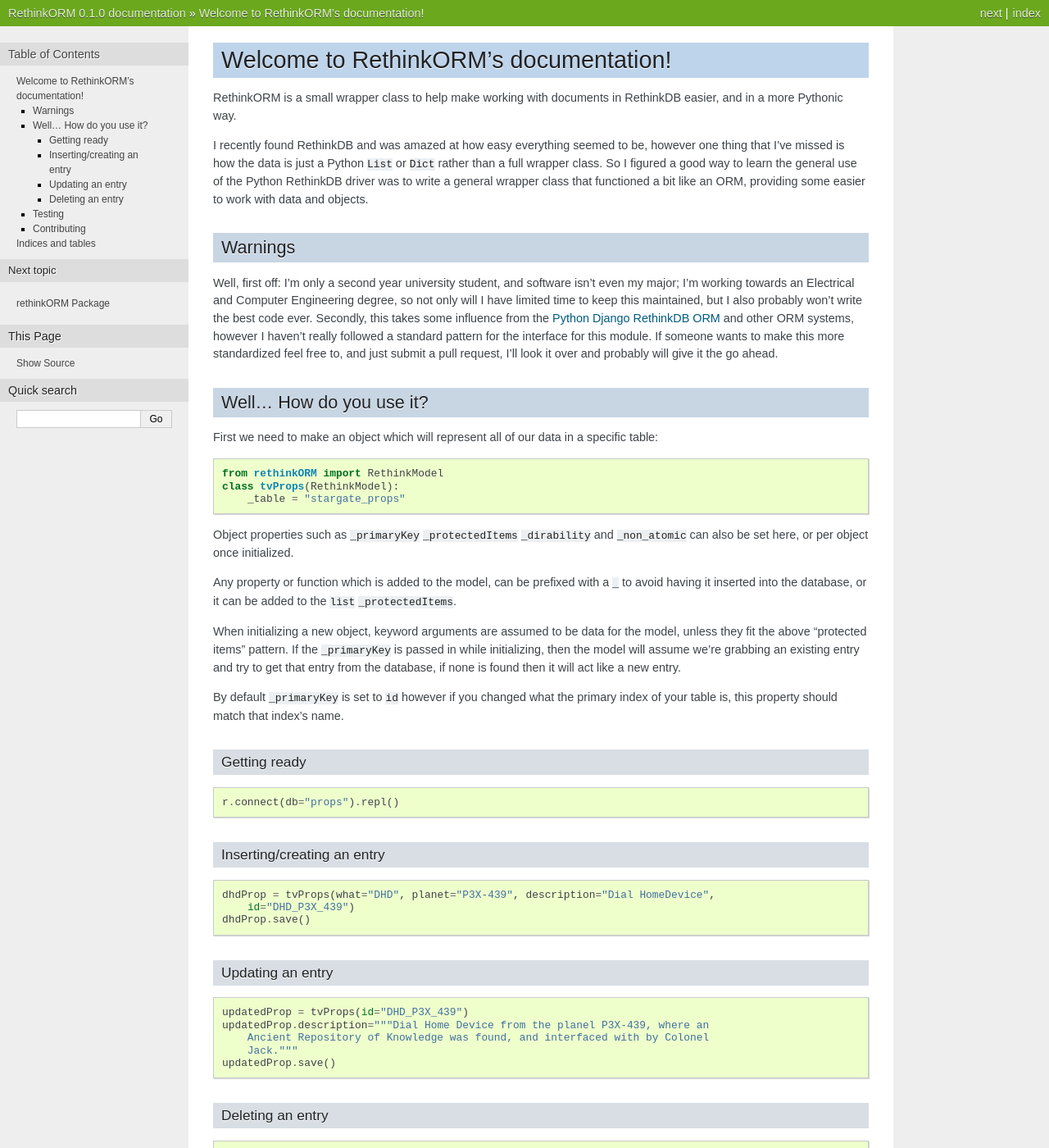
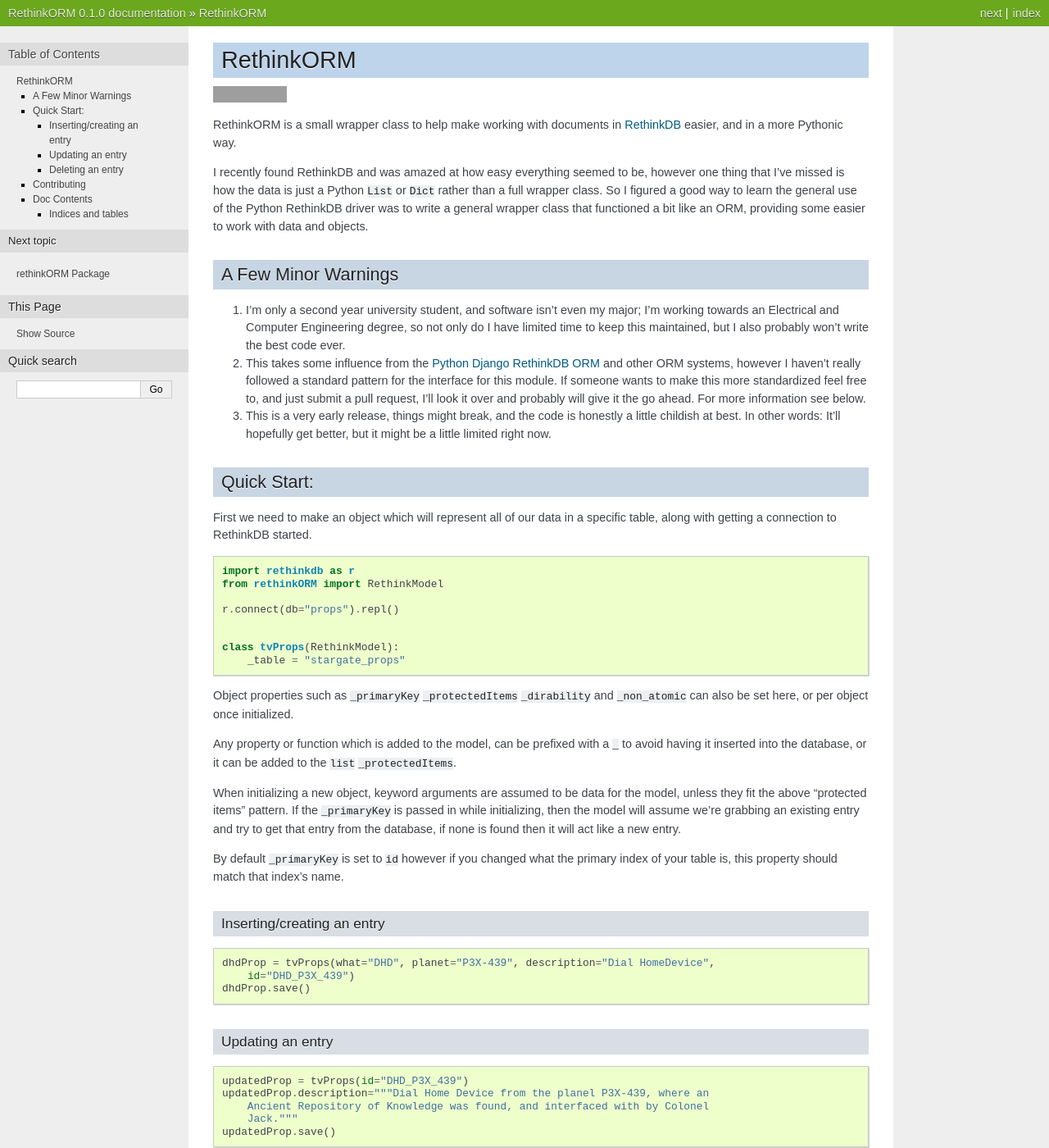
Before and after one commit to JoshAshby/pyRethinkORM, a Sphinx documentation site: the page built from docs/index.rst, in a window 1280 px wide and 1400 px high. Shown: the whole window at 82% size. Built offline with Sphinx 7.4.7, drawn with Linux system fonts in a browser that asks for light colours; some of the changed text lies outside the part shown; grey boxes are pictures that could not be loaded.

Commit message:
update docs a little

```diff
--- a/docs/index.rst
+++ b/docs/index.rst
@@ -3,11 +3,14 @@
    You can adapt this file completely to your liking, but it should at least
    contain the root `toctree` directive.
 
-Welcome to RethinkORM's documentation!
-======================================
+RethinkORM
+==========
+
+.. image:: https://secure.travis-ci.org/JoshAshby/pyRethinkORM.png?branch=master
+        :target: http://travis-ci.org/JoshAshby/pyRethinkORM
 
 RethinkORM is a small wrapper class to help make working with documents in
-RethinkDB easier, and in a more Pythonic way.
+`RethinkDB <http://www.rethinkdb.com/>`__ easier, and in a more Pythonic way.
 
 I recently found RethinkDB and was amazed at how easy everything seemed
 to be, however one thing that I've missed is how the data is just a
@@ -16,29 +19,37 @@
 driver was to write a general wrapper class that functioned a bit like
 an ORM, providing some easier to work with data and objects.
 
-Warnings
---------
+A Few Minor Warnings
+--------------------
 
-Well, first off: I'm only a second year university student, and software
-isn't even my major; I'm working towards an Electrical and Computer
-Engineering degree, so not only will I have limited time to keep this
-maintained, but I also probably won't write the best code ever.
-Secondly, this takes some influence from the `Python Django RethinkDB
-ORM <https://github.com/dparlevliet/rwrapper>`__ and other ORM systems,
-however I haven't really followed a standard pattern for the interface
-for this module. If someone wants to make this more standardized feel
-free to, and just submit a pull request, I'll look it over and probably
-will give it the go ahead.
+#. I'm only a second year university student, and software
+   isn't even my major; I'm working towards an Electrical and Computer
+   Engineering degree, so not only do I have limited time to keep this
+   maintained, but I also probably won't write the best code ever.
+#. This takes some influence from the `Python Django RethinkDB
+   ORM <https://github.com/dparlevliet/rwrapper>`__ and other ORM systems,
+   however I haven't really followed a standard pattern for the interface
+   for this module. If someone wants to make this more standardized feel
+   free to, and just submit a pull request, I'll look it over and probably
+   will give it the go ahead. For more information see below.
+#. This is a very early release, things might break, and the code is honestly a
+   little childish at best. In other words: It'll hopefully get better, but it
+   might be a little limited right now.
 
-Well... How do you use it?
--------------------------
+Quick Start:
+------------
 
 First we need to make an object which will represent all of our data in
-a specific table:
+a specific table, along with getting a connection to RethinkDB started.
 
 ::
 
+    import rethinkdb as r
     from rethinkORM import RethinkModel
+
+    r.connect(db="props").repl()
+
+
     class tvProps(RethinkModel):
         _table = "stargate_props"
 
@@ -60,12 +71,6 @@
 the primary index of your table is, this property should match that
 index's name.
 
-Getting ready
-~~~~~~~~~~~~~
-
-::
-
-    r.connect(db="props").repl()
 
 Inserting/creating an entry
 ~~~~~~~~~~~~~~~~~~~~~~~~~~~
@@ -95,45 +100,19 @@
     oldProp = tvProps(id="DHD_P3X_439")
     oldProp.delete()
 
-Testing
--------
-
-To get started and make sure this all works, please make sure you have
-Python `nose <https://github.com/nose-devs/nose>`__ installed.
-
-::
-
-    nosetests -s rethinkORM/tests -v
-
-This will run the tests, not capturing ``stdout`` and being verbose, in
-case anything goes wrong, or if you modify the tests. Please note, tests
-are subject to a lot of changes, and this may not always be the same
-command.
-
-How the tests work (or should, if more are written):
-
-
-| There is a setup fixture that creates a database called ``model`` and
-within that creates a table ``stargate``. Then each test works on
-entries which get stored in this database and table. When everything is
-done, the teardown fixture is ran to clean up and delete the whole
-database ``model``. Each test should be broken down into basic actions,
-for example there are currently tests for:
-|  \* inserting a new entry \* modifying that entry \* deleting that
-entry \* inserting an entry where the primary key is ``None`` or a null
-value.
 
 Contributing
 ------------
 
-| Submit a pull request or open an issue. Most things I probably won't
-have time to get around to looking at too deeply, so if you want it
-fixed, a pull request is the way to go.
-| Besides that, I'm releasing this under the GPLv3 License as found in
-the ``LICENSE.txt`` file. Enjoy!
+Submit a pull request or open an issue. Most things I probably won't have
+time to get around to looking at too deeply, so if you want it fixed, a pull
+request is the way to go.
+Besides that, I'm releasing this under the GPLv3 License as found in the
+``LICENSE.txt`` file. Enjoy!
 
 
-Contents:
+Doc Contents
+------------
 
 .. toctree::
    :maxdepth: 4
@@ -142,7 +121,7 @@
 
 
 Indices and tables
-==================
+~~~~~~~~~~~~~~~~~~
 
 * :ref:`genindex`
 * :ref:`modindex`
--- a/docs/rethinkORM.rst
+++ b/docs/rethinkORM.rst
@@ -4,7 +4,7 @@
 :mod:`rethinkModel` Module
 --------------------------
 
-.. automodule:: rethinkORM.rethinkModel
+.. autoclass:: rethinkORM.rethinkModel.RethinkModel
     :members: __init__, _finishInit, __delitem__, __contains__, new, load, save, delete, __repr__
     :undoc-members:
 
```
Also changed, not shown: docs/rethinkORM.tests.rst (+26 -0 lines), 1 other file.
